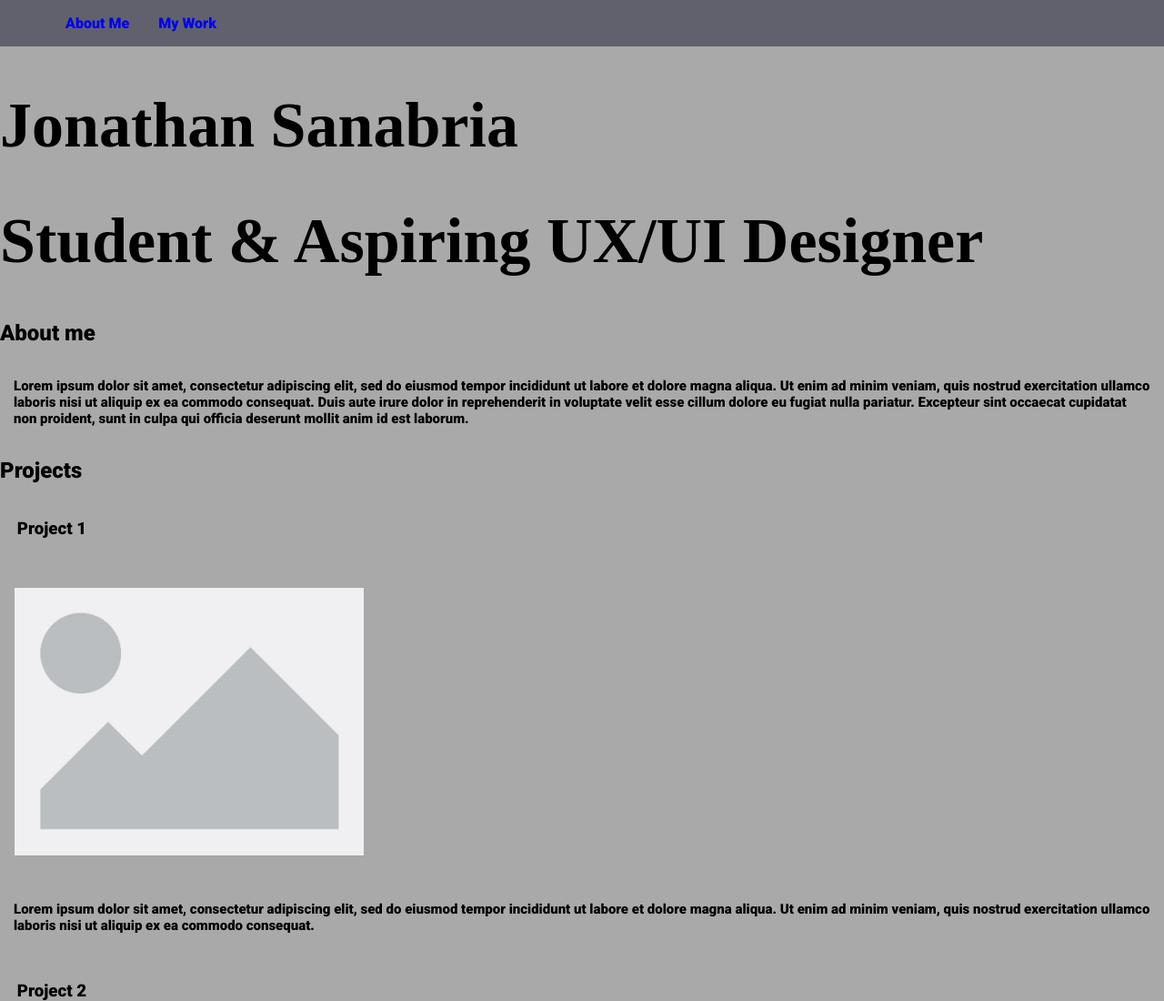
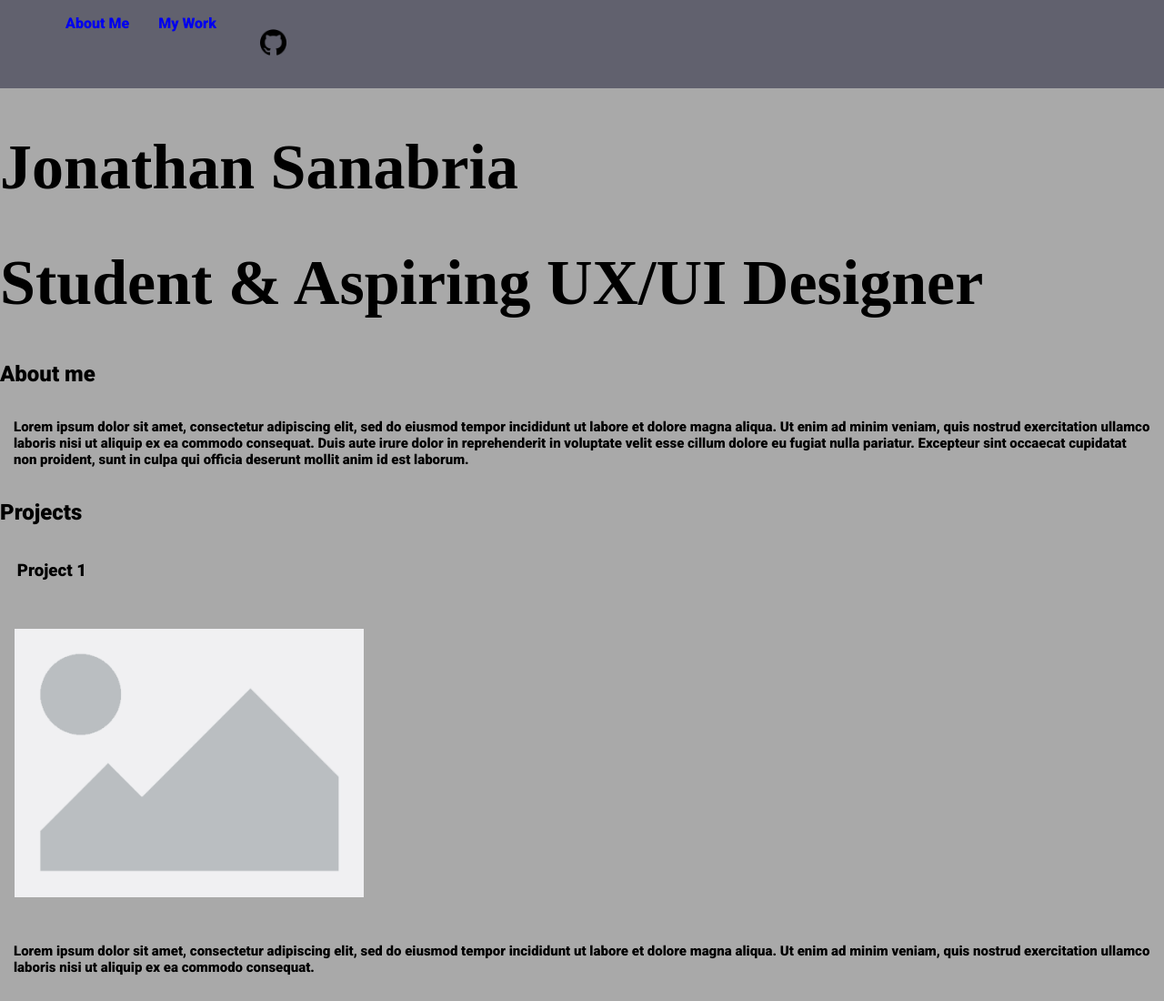
Before and after one commit to jdsanabr/INF133-Assignment1, a plain HTML site: page index.html in a window 1280 px wide. Shown: the top 1100 px of the page at 91% size. Drawn offline with Linux system fonts and the light colour scheme; a web font is replaced by a local one.

Commit message:
Added external link to github
Changes to index.html, css file, and images folder to reflect change on browser.

```diff
--- a/css/main.css
+++ b/css/main.css
@@ -33,6 +33,10 @@ ul {
     display: flex;
 }
 
+.githubIcon {
+    width: 5%;
+}
+
 .nav-topBar {
     color: blue;
     background-color: rgb(97, 97, 110);
--- a/index.html
+++ b/index.html
@@ -34,6 +34,10 @@ EMAIL: Your email here
         <ul>
           <li><a href="#AboutMe">About Me</a></li>
           <li><a href="#MyWork">My Work</a></li>
+          <!-- Link to external page (in this case, my github) -->
+          <li><a href="https://github.com/jdsanabr?tab=repositories">
+            <img class="githubIcon" src="images/github icon image.png" alt="github">
+          </a></li>
         </ul>
       </nav>
 
```
Also changed, not shown: images/github icon image.png (added).
